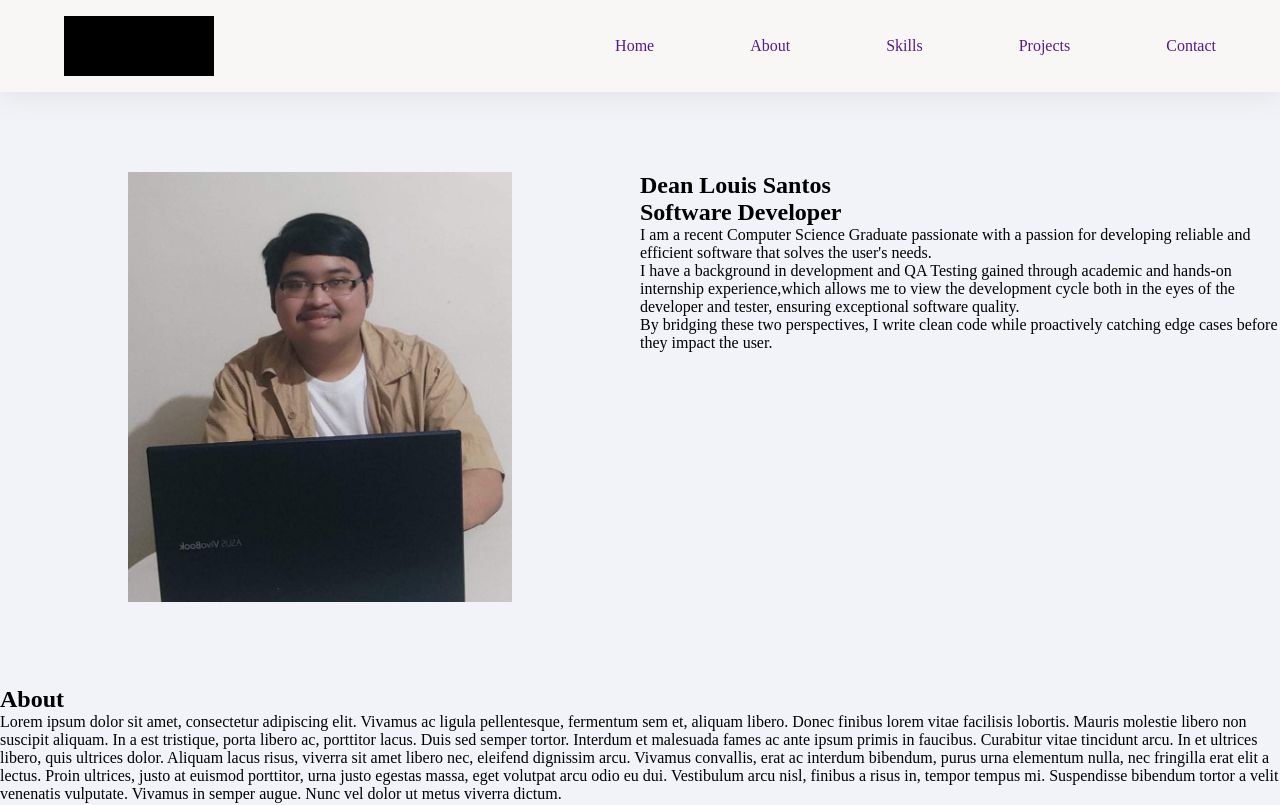
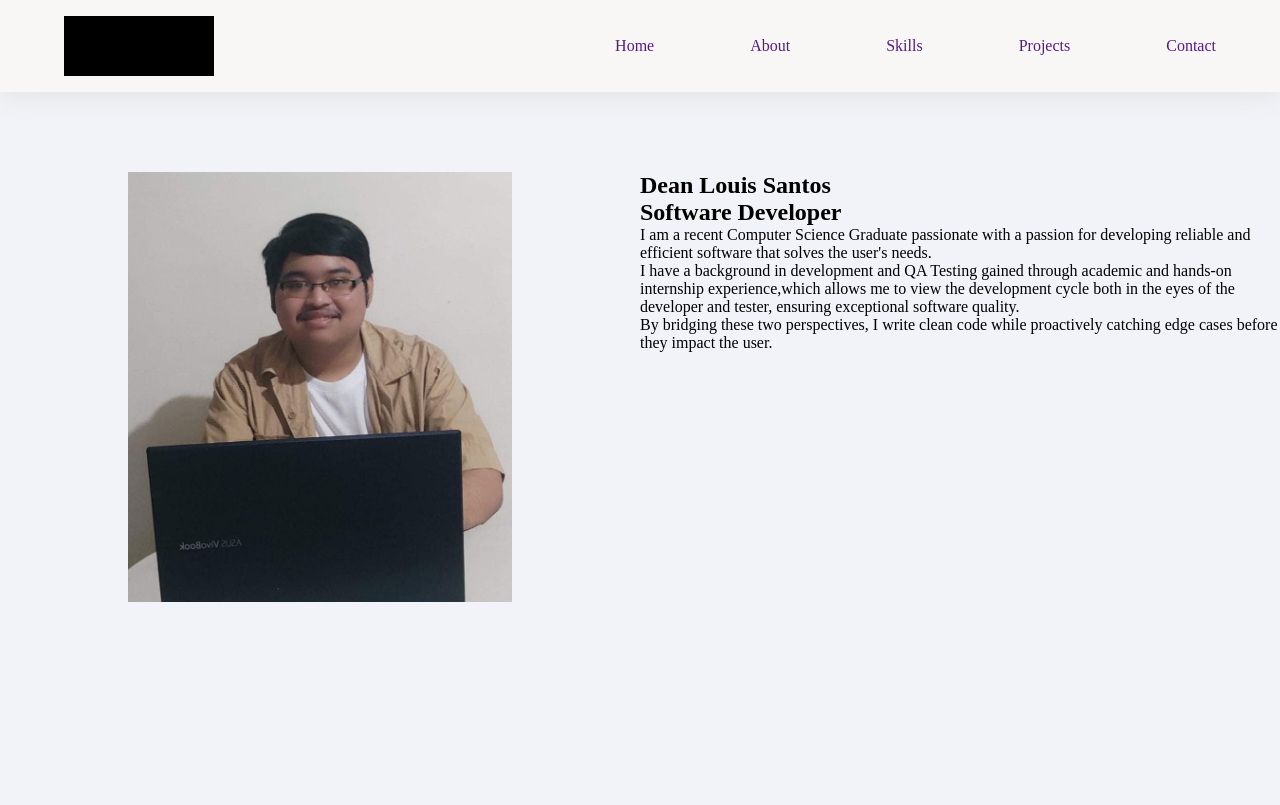
Before and after one commit to dlsntos/dean-santos-dev-portfolio, a React (Vite) app: page / in a window 1280 px wide. Shown: the top 805 px of the page. Built offline with nearby package versions, Linux system fonts and the light colour scheme.

Commit message:
style(About): add flex positioning and padding

```diff
--- a/src/features/About/About.jsx
+++ b/src/features/About/About.jsx
@@ -1,7 +1,8 @@
 import { aboutData } from "./about.data";
+import styles from "./About.module.css";
 function About() {
   return (
-    <section>
+    <section className={styles.aboutContainer}>
       <h2>About</h2>
       <p>{aboutData.about}</p>
     </section>
--- a/src/features/About/About.module.css
+++ b/src/features/About/About.module.css
@@ -0,0 +1,6 @@
+.aboutContainer {
+  display: flex;
+  flex-direction: column;
+  align-items: center;
+  padding: 10rem 5rem;
+}
```
